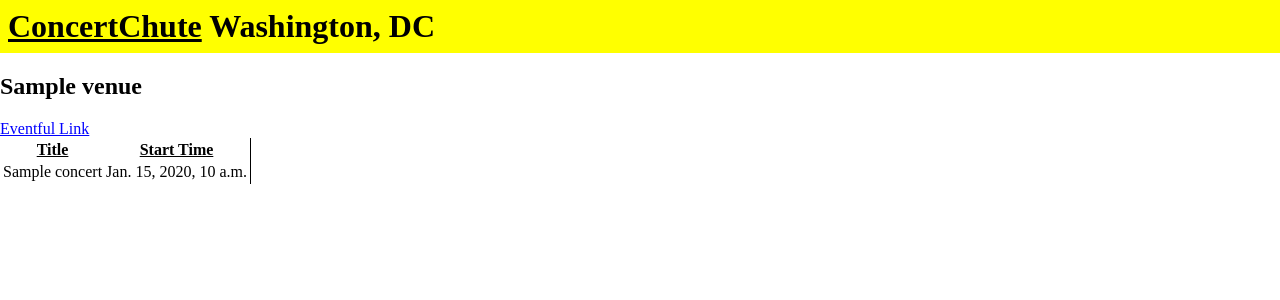
After one commit to cmazzullo/concert-chute-django, a Django app: page /view_venue/1/ in a window 1280 px wide. The commit adds this page. Shown: the top 300 px of the page. Run offline with Django 3.2, Linux system fonts and the light colour scheme; tables that the repository leaves empty hold one stand-in row (values such as "Sample post"); parts of the project's set-up code (start-up, migrations or seed data) failed here and were passed over.

```diff
--- a/concert_chute_django/core/management/commands/download_concerts.py
+++ b/concert_chute_django/core/management/commands/download_concerts.py
@@ -17,7 +17,7 @@
 
     def get_data(self):
         return get_all_query_data({
-            'date': format_daterange(date.today(), date.today() + timedelta(3)),
+            'date': format_daterange(date.today(), date.today() + timedelta(35)),
             **DEFAULT_PARAMS
         })
 
--- /dev/null
+++ b/concert_chute_django/core/static/styles.css
@@ -0,0 +1,28 @@
+.header {
+    background: yellow;
+    color: black;
+    padding: .5rem;
+}
+
+.header>h1 {
+    margin: 0;
+}
+
+.header>h1>a {
+    color: black;
+}
+
+a {
+    color: blue;
+}
+body {
+    margin: 0;
+}
+
+th {
+    text-decoration: underline;
+}
+
+table {
+    border-right: 1px solid black;
+}
--- /dev/null
+++ b/concert_chute_django/core/templates/base.html
@@ -0,0 +1,20 @@
+{% load static %}
+
+<!DOCTYPE html>
+<html lang="en">
+    <head>
+	<meta charset="utf-8">
+	<link rel="stylesheet" href="{% static 'styles.css' %}">
+	<title>
+	    ConcertChute | {% block title %}{% endblock title %}
+	</title>
+    </head>
+
+    <body>
+	<div class="header">
+	    <h1><a href="{% url 'home' %}">ConcertChute</a> Washington, DC</h1>
+	</div>
+	{% block content %}
+	{% endblock content %}
+    </body>
+</html>
--- /dev/null
+++ b/concert_chute_django/core/templates/view_venue.html
@@ -0,0 +1,21 @@
+{% extends 'base.html' %}
+
+{% block title %}Venue: {{ venue.name }}{% endblock title %}
+
+{% block content %}
+    <h2>{{ venue.name }}</h2>
+    <a href="{{ venue.url }}">Eventful Link</a>
+
+    <table>
+	<tr>
+	    <th>Title</th>
+	    <th>Start Time</th>
+	</tr>
+	{% for concert in venue.concert_set.all %}
+	    <tr>
+		<td>{{ concert.title }}</td>
+		<td>{{ concert.start_time }}</td>
+	    </tr>
+	{% endfor %}
+    </table>
+{% endblock content %}
--- a/concert_chute_django/core/urls.py
+++ b/concert_chute_django/core/urls.py
@@ -4,4 +4,5 @@
 
 urlpatterns = [
     path('', views.home, name='home'),
+    path('view_venue/<str:pk>/', views.view_venue, name='view_venue'),
 ]
--- a/concert_chute_django/core/utils.py
+++ b/concert_chute_django/core/utils.py
@@ -1,3 +1,4 @@
+from datetime import datetime, timedelta
 from itertools import chain
 
 from django.conf import settings
@@ -96,3 +97,10 @@
 
     concert.venue = venue
     return concert, venue
+
+
+def upcoming_concerts():
+    return Concert.objects.filter(
+        start_time__gte=datetime.now(),
+        start_time__lte=datetime.now() + timedelta(30),
+    )
--- a/concert_chute_django/core/views.py
+++ b/concert_chute_django/core/views.py
@@ -1,9 +1,16 @@
-from django.shortcuts import render
+from django.shortcuts import render, get_object_or_404
 from django.http import HttpResponse
 
-from concert_chute_django.core.models import Concert
+from concert_chute_django.core.models import Concert, Venue
+from concert_chute_django.core.utils import upcoming_concerts
 
 
 # Create your views here.
 def home(request):
-    return render(request, 'home.html', {'concerts': Concert.objects.all()})
+    return render(request, 'home.html', {'concerts': upcoming_concerts()})
+
+
+def view_venue(request, pk):
+    return render(request, 'view_venue.html', {
+        'venue': get_object_or_404(Venue, pk=pk)
+    })
--- a/concert_chute_django/settings/settings.py
+++ b/concert_chute_django/settings/settings.py
@@ -119,3 +119,4 @@
 # https://docs.djangoproject.com/en/3.0/howto/static-files/
 
 STATIC_URL = '/static/'
+STATIC_ROOT = '/tmp/concert_chute_static/'
```
Also changed, not shown: concert_chute_django/core/templates/home.html (+9 -3 lines), concert_chute_django/core/tests/test_views.py (+18 -2 lines).
